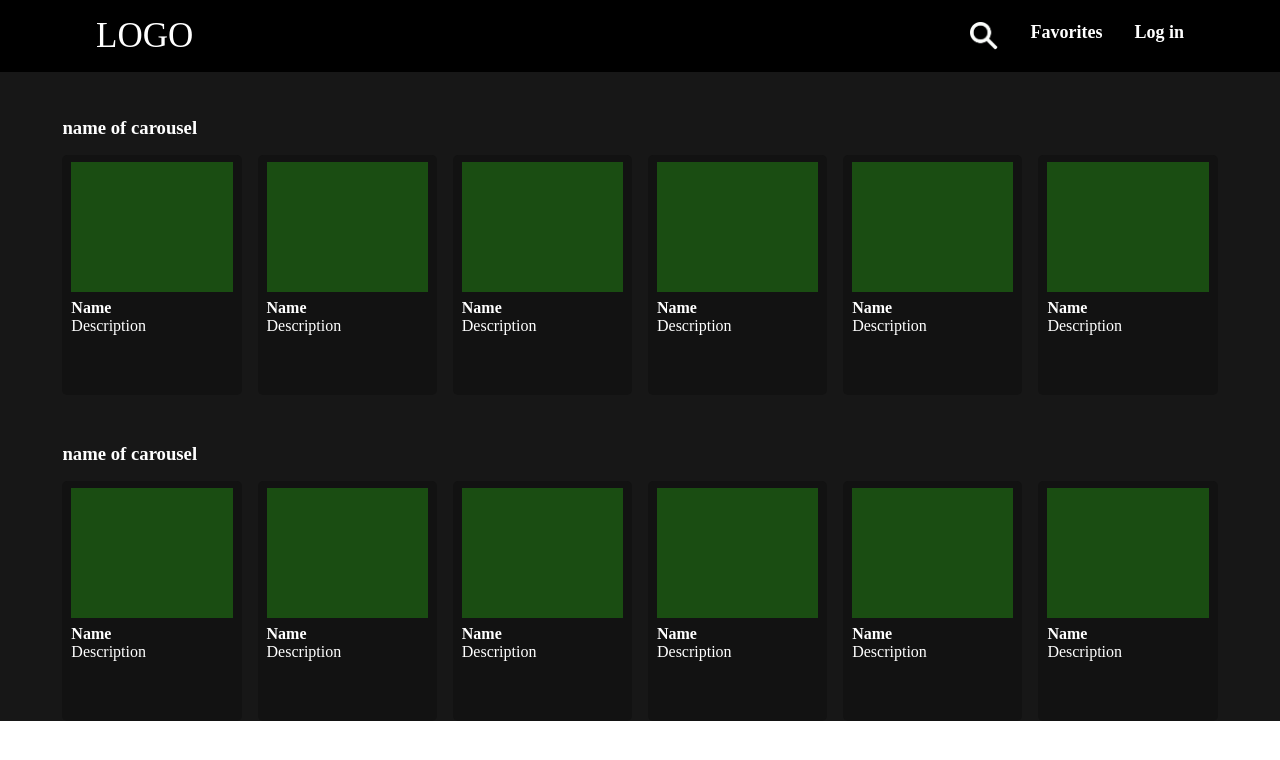
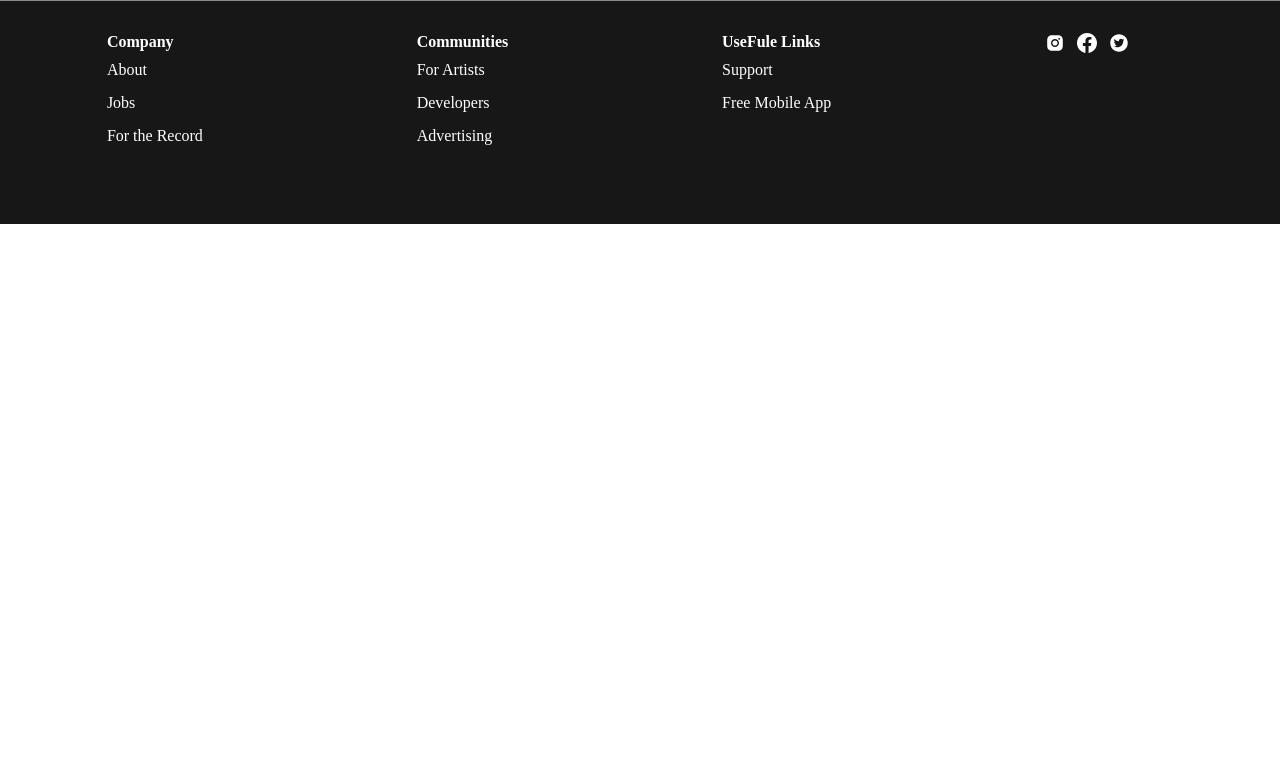
Before and after one commit to Madi-mhm/Spotify, a Next.js app: page / in a window 1280 px wide. Shown: the top 760 px of the page. Built offline with nearby package versions, Linux system fonts and the light colour scheme.

Commit message:
footer is done

```diff
--- a/src/app/layout.js
+++ b/src/app/layout.js
@@ -1,6 +1,7 @@
 import './globals.scss'
 import { Inter } from 'next/font/google'
 import Home from './page'
+import Footer from '@/components/Footer/Footer'
 
 const inter = Inter({ subsets: ['latin'] })
 
@@ -11,6 +12,6 @@ export const metadata = {
 
 export default function RootLayout({ children }) {
   return (
-      <Home/>
+      <Footer/>
   )
 }
--- /dev/null
+++ b/src/components/Footer/Footer.jsx
@@ -0,0 +1,44 @@
+import './footer.scss'
+import { AiFillInstagram } from "react-icons/ai";
+import { BsFacebook } from "react-icons/bs";
+import { AiFillTwitterCircle } from "react-icons/ai";
+
+const Footer = () => {
+    return(
+
+        <div className="footer">
+            <div className='footerSections'>
+                <h4>Company</h4>
+                <a href="#">About</a>
+                <a href="#">Jobs</a>
+                <a href="#">For the Record</a>
+            </div>
+            <div className='footerSections'>
+                <h4>Communities</h4>
+                <a href="#">For Artists</a>
+                <a href="#">Developers</a>
+                <a href="#">Advertising</a>
+            </div>
+            <div className='footerSections'>
+                <h4>UseFule Links</h4>
+                <a href="#">Support</a>
+                <a href="#">Free Mobile App</a>
+            </div>
+            <div className='footerSections'>
+                <div className="footerIcons">
+                    <div className='footerIconsItems'>
+                        <AiFillInstagram/>
+                    </div>
+                    <div className='footerIconsItems'>
+                        <BsFacebook/>
+                    </div>
+                    <div className='footerIconsItems'>
+                        <AiFillTwitterCircle/>
+                    </div>
+                </div>
+            </div>
+        </div>
+    )
+}
+
+export default Footer
--- /dev/null
+++ b/src/components/Footer/Footer.scss
@@ -0,0 +1,76 @@
+.footer{
+    width: 100%;
+    background-color: rgb(23, 23, 23);
+    color: white;
+    padding: 2rem 1rem;
+    border-top: 1px solid rgba(255, 255, 255, 0.499);
+    display: flex;
+    justify-content: center;
+
+    .footerSections{
+        margin-bottom: 2rem;
+        display: flex;
+        flex-direction: column;
+
+        h4{
+            margin-bottom: 10px;
+            font-weight: bolder;
+        }
+
+        a{
+            text-decoration: none;
+            color: white;
+            cursor: pointer;
+            margin-bottom: 15px;
+            transition: 250ms;
+
+            &:hover{
+                transform: scale(1.05);
+            }
+        }
+
+        .footerIcons{
+            display: flex;
+            flex-direction: row;
+            align-items: center;
+
+            .footerIconsItems{
+                width: 2rem;
+                height: 2rem;
+                font-size: 20px;
+                transition: 300ms;
+                cursor: pointer;
+
+                *{
+                    margin-right: 5px;
+                }
+
+                &:hover{
+                    transform: scale(1.1);
+                }
+            }
+        }
+    }
+
+    @media (min-width:600px) {
+        display: flex;
+
+        .footerSections{
+            margin-right: 2rem;
+        }
+
+    }
+
+    @media (min-width:800px) {
+        width: 100%;
+        justify-content: space-around;
+    }
+
+    @media (min-width: 1200px) {
+
+        .footerSections{
+            max-width: 20%;
+        }
+    }
+
+}
```
